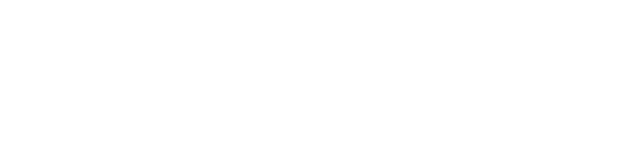
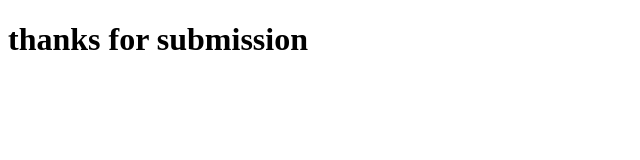
Before and after one commit to paramsandhu2103/comp-1002-lesson-03, a plain HTML site: page thanks.html in a window 1280 px wide. Shown: the whole page, without its empty margins (0-640 px from the left). Drawn offline with Linux system fonts and the light colour scheme.

Commit message:
Add files via upload

```diff
--- a/thanks.html
+++ b/thanks.html
@@ -15,6 +15,7 @@
                 can render to provide information to
                 the user that we've received their submission.
              -->
+             <h1>thanks for submission</h1>
         </main>
     </body>
 </html>
```
